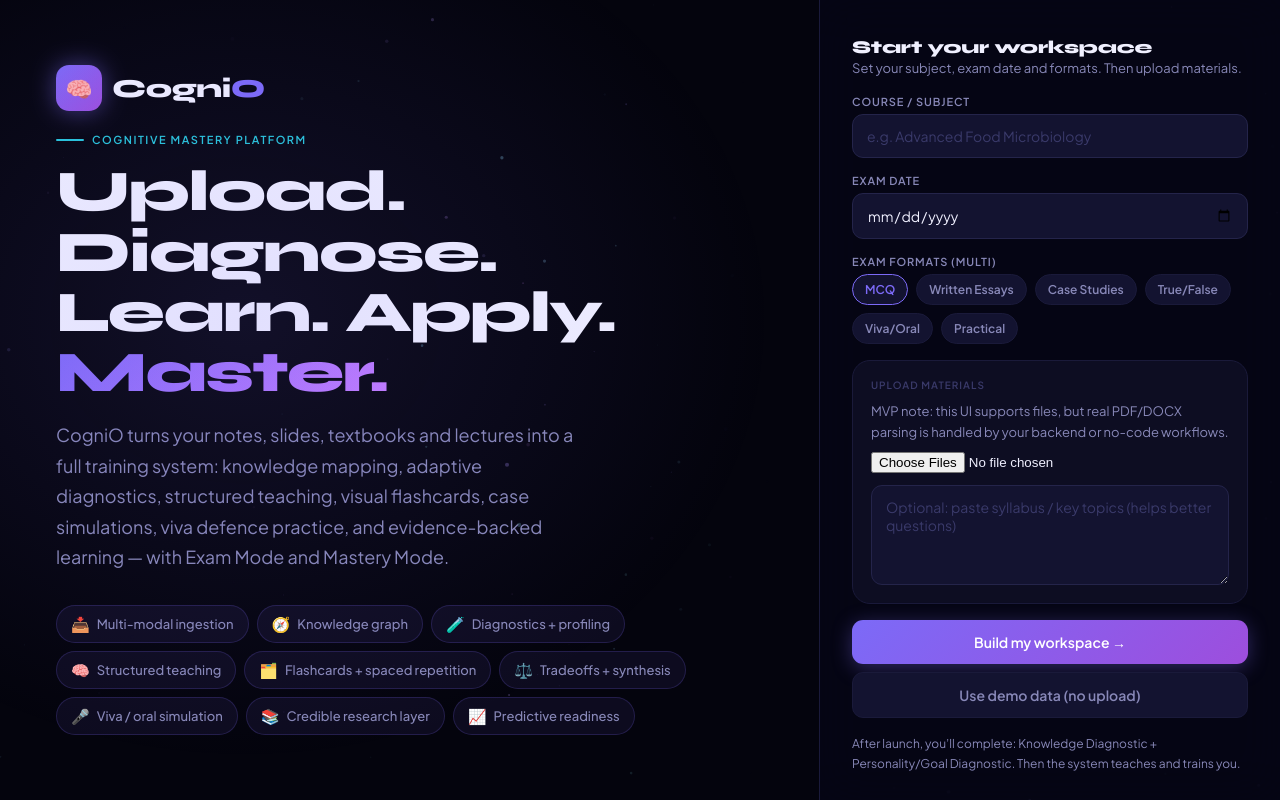
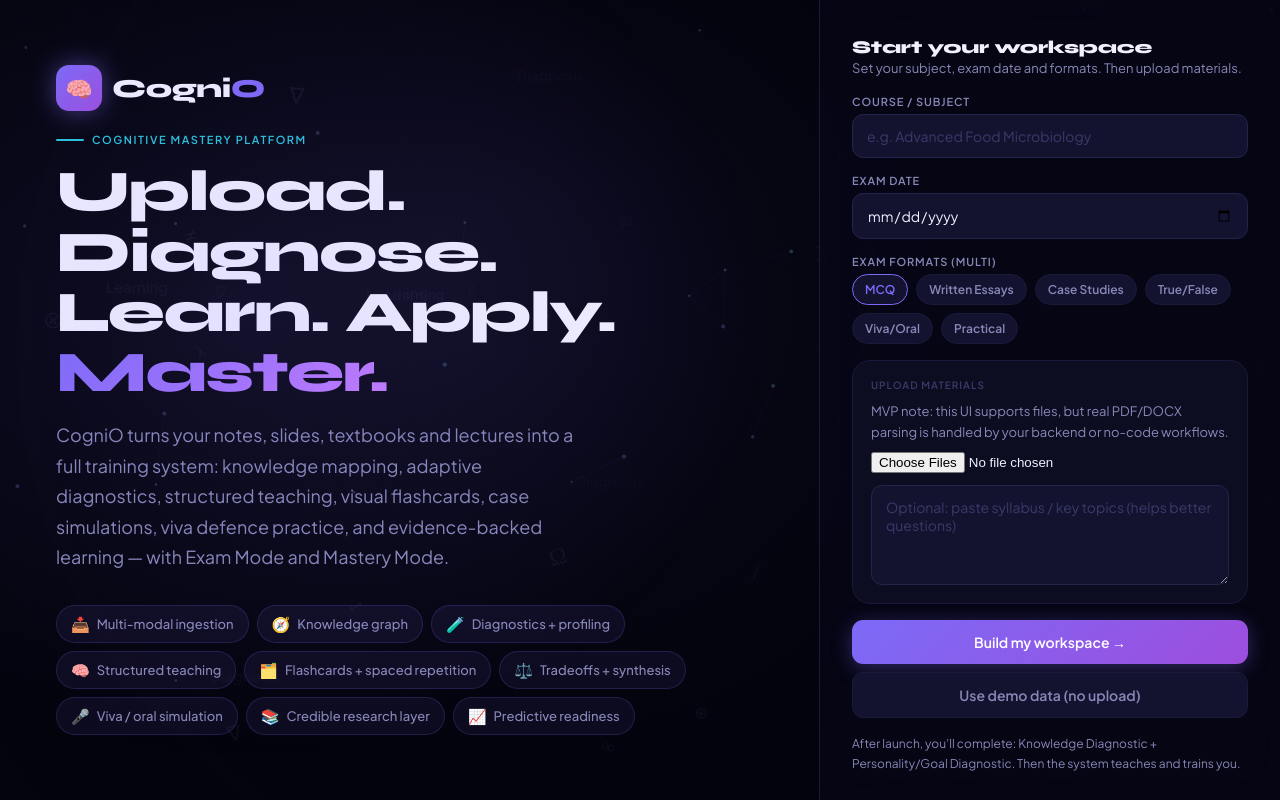
Before and after one commit to Siriretomiwa/cogniq, a website: page index.html in a window 1280 px wide. Drawn offline with Linux system fonts and the light colour scheme; a web font is replaced by a local one.

Commit message:
Update index.html

```diff
--- a/index.html
+++ b/index.html
@@ -623,40 +623,219 @@
 </div>
 
 <script>
-/* ===========================
-   COSMOS BACKGROUND (simple)
-=========================== */
-(function initCosmos(){
+/* ============================================================
+   COGNITIVE LEARNING BACKGROUND (dynamic learning environment)
+   - neural nodes + links
+   - floating symbols (math/science)
+   - floating topic words from localStorage topics
+============================================================ */
+(function initCognitiveBackground(){
   const canvas = document.getElementById('cosmos');
-  const ctx = canvas.getContext('2d');
-  let W,H,pts=[];
-  function resize(){W=canvas.width=innerWidth;H=canvas.height=innerHeight;}
-  addEventListener('resize',()=>{resize();seed();});
-  function seed(){
-    pts = Array.from({length:160},()=>({
-      x:Math.random()*W, y:Math.random()*H,
-      r:Math.random()*1.8+.4,
-      vy:Math.random()*0.55+.1,
-      a:Math.random()*0.25+0.05,
-      h:(Math.random()<0.7? (240+Math.random()*45):(185+Math.random()*20))
-    }));
+  const ctx = canvas.getContext('2d', { alpha: true });
+
+  let W, H, DPR;
+  function resize(){
+    DPR = Math.max(1, Math.min(2, window.devicePixelRatio || 1));
+    W = Math.floor(window.innerWidth);
+    H = Math.floor(window.innerHeight);
+    canvas.width  = Math.floor(W * DPR);
+    canvas.height = Math.floor(H * DPR);
+    canvas.style.width = W + 'px';
+    canvas.style.height = H + 'px';
+    ctx.setTransform(DPR, 0, 0, DPR, 0, 0);
   }
-  resize(); seed();
-  let t=0;
-  (function frame(){
+  window.addEventListener('resize', resize);
+  resize();
+
+  const SYMBOLS = ['∑','∫','Δ','λ','μ','π','∂','Ω','∇','√','≠','∞','≈','→','↔','⊕','⊗','∴'];
+  const HUES = { purple: 262, cyan: 195 };
+
+  function getTopicWords(){
+    try{
+      const stored = JSON.parse(localStorage.getItem('cio_topics') || '[]');
+      const cleaned = stored
+        .filter(Boolean)
+        .map(s => String(s).trim())
+        .filter(s => s.length >= 3)
+        .slice(0, 8);
+      return cleaned.length ? cleaned : ['Learning', 'Mastery', 'Practice', 'Diagnosis'];
+    }catch(e){
+      return ['Learning', 'Mastery', 'Practice', 'Diagnosis'];
+    }
+  }
+
+  let topicWords = getTopicWords();
+
+  // re-pull topics occasionally (if user launched and topics got saved later)
+  setInterval(()=>{ topicWords = getTopicWords(); }, 4000);
+
+  const rand = (a,b)=> a + Math.random()*(b-a);
+
+  /* -------------------------
+     Neural nodes
+  -------------------------- */
+  class Node{
+    constructor(){
+      this.reset(true);
+    }
+    reset(init=false){
+      this.x = rand(0, W);
+      this.y = rand(0, H);
+      const sp = rand(0.08, 0.22);
+      const ang = rand(0, Math.PI*2);
+      this.vx = Math.cos(ang)*sp;
+      this.vy = Math.sin(ang)*sp;
+      this.r  = rand(1.1, 2.2);
+      this.h  = Math.random()<0.7 ? HUES.purple : HUES.cyan;
+    }
+    update(){
+      this.x += this.vx;
+      this.y += this.vy;
+      if(this.x < -20 || this.x > W+20) this.vx *= -1;
+      if(this.y < -20 || this.y > H+20) this.vy *= -1;
+    }
+    draw(){
+      ctx.beginPath();
+      ctx.arc(this.x, this.y, this.r, 0, Math.PI*2);
+      ctx.fillStyle = `hsla(${this.h},85%,75%,0.22)`;
+      ctx.fill();
+    }
+  }
+
+  const NODE_COUNT = Math.max(36, Math.min(70, Math.floor((W*H)/25000)));
+  const nodes = Array.from({length: NODE_COUNT}, ()=> new Node());
+
+  function drawLinks(){
+    const maxDist = 150;
+    for(let i=0;i<nodes.length;i++){
+      for(let j=i+1;j<nodes.length;j++){
+        const a = nodes[i], b = nodes[j];
+        const dx = a.x - b.x;
+        const dy = a.y - b.y;
+        const d  = Math.sqrt(dx*dx + dy*dy);
+        if(d < maxDist){
+          const alpha = 0.10 * (1 - d/maxDist);
+          ctx.beginPath();
+          ctx.moveTo(a.x, a.y);
+          ctx.lineTo(b.x, b.y);
+          ctx.strokeStyle = `rgba(124,106,247,${alpha})`;
+          ctx.lineWidth = 0.7;
+          ctx.stroke();
+        }
+      }
+    }
+  }
+
+  /* -------------------------
+     Floating symbols
+  -------------------------- */
+  class SymbolParticle{
+    constructor(depth=1){
+      this.depth = depth;
+      this.reset(true);
+    }
+    reset(init=false){
+      this.x = rand(0, W);
+      this.y = init ? rand(0, H) : H + rand(30, 140);
+      this.size = rand(14, 26);
+      this.speed = rand(0.06, 0.22) * this.depth;
+      this.opacity = rand(0.02, 0.08);
+      this.drift = rand(-0.12, 0.12);
+      this.rot = rand(-15, 15);
+      this.rotSp = rand(-0.06, 0.06);
+      this.sym = SYMBOLS[Math.floor(Math.random()*SYMBOLS.length)];
+      this.h = Math.random()<0.75 ? HUES.purple : HUES.cyan;
+    }
+    update(){
+      this.y -= this.speed;
+      this.x += this.drift;
+      this.rot += this.rotSp;
+      if(this.y < -60) this.reset();
+      if(this.x < -80) this.x = W+80;
+      if(this.x > W+80) this.x = -80;
+    }
+    draw(){
+      ctx.save();
+      ctx.globalAlpha = this.opacity;
+      ctx.translate(this.x, this.y);
+      ctx.rotate(this.rot*Math.PI/180);
+      ctx.font = `${this.size}px serif`;
+      ctx.fillStyle = `hsla(${this.h},85%,75%,1)`;
+      ctx.fillText(this.sym, 0, 0);
+      ctx.restore();
+    }
+  }
+
+  /* -------------------------
+     Floating topic words
+  -------------------------- */
+  class TopicWord{
+    constructor(){
+      this.reset(true);
+    }
+    reset(init=false){
+      this.text = topicWords[Math.floor(Math.random()*topicWords.length)] || 'Learning';
+      this.x = rand(20, W-220);
+      this.y = init ? rand(0, H) : H + rand(40, 160);
+      this.size = rand(12, 16);
+      this.speed = rand(0.04, 0.12);
+      this.opacity = rand(0.015, 0.05);
+      this.h = HUES.purple;
+    }
+    update(){
+      this.y -= this.speed;
+      if(this.y < -60) this.reset();
+    }
+    draw(){
+      ctx.save();
+      ctx.globalAlpha = this.opacity;
+      ctx.font = `700 ${this.size}px 'Plus Jakarta Sans'`;
+      ctx.fillStyle = `hsla(${this.h},85%,78%,1)`;
+      ctx.fillText(this.text, this.x, this.y);
+      ctx.restore();
+    }
+  }
+
+  const symbolsBack  = Array.from({length: 18}, ()=> new SymbolParticle(0.65));
+  const symbolsFront = Array.from({length: 14}, ()=> new SymbolParticle(1.0));
+  const words = Array.from({length: 6}, ()=> new TopicWord());
+
+  /* -------------------------
+     Soft vignette + glow
+  -------------------------- */
+  function drawVignette(){
+    const g = ctx.createRadialGradient(W*0.4, H*0.35, 80, W*0.5, H*0.5, Math.max(W,H)*0.75);
+    g.addColorStop(0, 'rgba(124,106,247,0.06)');
+    g.addColorStop(0.55, 'rgba(4,4,13,0)');
+    g.addColorStop(1, 'rgba(4,4,13,0.55)');
+    ctx.fillStyle = g;
+    ctx.fillRect(0,0,W,H);
+  }
+
+  /* -------------------------
+     Animate
+  -------------------------- */
+  let t = 0;
+  function frame(){
     t++;
     ctx.clearRect(0,0,W,H);
-    for(const p of pts){
-      p.y -= p.vy;
-      if(p.y < -10){p.y = H+10; p.x=Math.random()*W;}
-      const tw = 0.5 + 0.5*Math.sin(t*0.01 + p.x*0.01);
-      ctx.beginPath();
-      ctx.arc(p.x,p.y,p.r,0,Math.PI*2);
-      ctx.fillStyle = `hsla(${p.h},80%,75%,${p.a*tw})`;
-      ctx.fill();
-    }
+
+    // neural net
+    nodes.forEach(n=>n.update());
+    drawLinks();
+    nodes.forEach(n=>n.draw());
+
+    // layers
+    symbolsBack.forEach(s=>{s.update(); s.draw();});
+    words.forEach(w=>{w.update(); w.draw();});
+    symbolsFront.forEach(s=>{s.update(); s.draw();});
+
+    drawVignette();
+
     requestAnimationFrame(frame);
-  })();
+  }
+  frame();
+
 })();
 
 /* ===========================
@@ -677,8 +856,15 @@ function save(key,val){
 
 let selectedFmts = new Set(D.fmts || ["MCQ"]);
 function toggleFmt(el, fmt){
-  if(selectedFmts.has(fmt)){ selectedFmts.delete(fmt); el.style.borderColor='var(--border)'; el.style.color='var(--text-2)'; }
-  else { selectedFmts.add(fmt); el.style.borderColor='var(--v1)'; el.style.color='var(--v1)'; }
+  if(selectedFmts.has(fmt)){
+    selectedFmts.delete(fmt);
+    el.style.borderColor='var(--border)';
+    el.style.color='var(--text-2)';
+  } else {
+    selectedFmts.add(fmt);
+    el.style.borderColor='var(--v1)';
+    el.style.color='var(--v1)';
+  }
 }
 
 /* ===========================
@@ -783,6 +969,14 @@ Common failure modes
 Case studies & tradeoffs
 Current debates & limitations`;
   selectedFmts = new Set(['MCQ','Written Essays','Case Studies']);
+  // visually mark the chips
+  document.querySelectorAll('#fmtChips .chip').forEach(ch=>{
+    const txt = ch.textContent.trim();
+    const fmt = txt.replace('True/False','True / False').replace('Viva/Oral','Viva / Oral');
+    if(selectedFmts.has(fmt) || selectedFmts.has(txt)) {
+      ch.style.borderColor='var(--v1)'; ch.style.color='var(--v1)';
+    }
+  });
   launch();
 }
 
@@ -812,7 +1006,6 @@ function stub(action){
   const msg = `✅ ${action}\n\n(Placeholder)\nWire this button to your Bubble/OpenAI workflow later.`;
   const map = {
     'Ingestion → Parse & Index':'ingestOut',
-    'Generate graph view':null,
     'Run knowledge diagnostic':'diagKnowOut',
     'Run personality/goal diagnostic':'diagPsyOut',
     'Generate orientation lesson':'teachOut',
@@ -842,9 +1035,10 @@ function stub(action){
   chips.forEach(ch=>{
     const t = ch.textContent.trim();
     const fmt = t.replace('True/False','True / False').replace('Viva/Oral','Viva / Oral');
-    // Light heuristic; you can align exact names if needed.
-    if(D.fmts?.some(x => x.replace(/\s/g,'').toLowerCase() === fmt.replace(/\s/g,'').toLowerCase())){
+    const match = (D.fmts || []).some(x => x.replace(/\s/g,'').toLowerCase() === fmt.replace(/\s/g,'').toLowerCase());
+    if(match){
       ch.style.borderColor='var(--v1)'; ch.style.color='var(--v1)';
+      selectedFmts.add(fmt);
     }
   });
 
```
